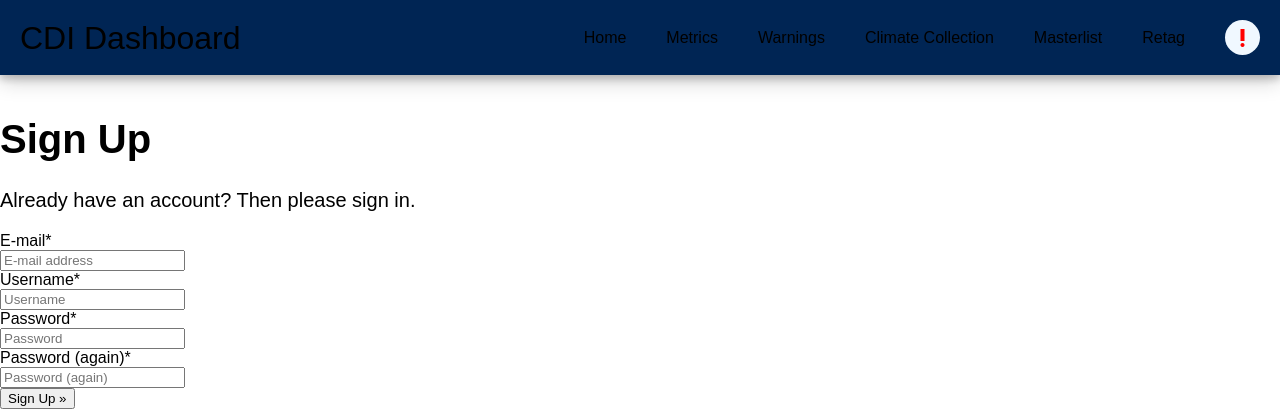
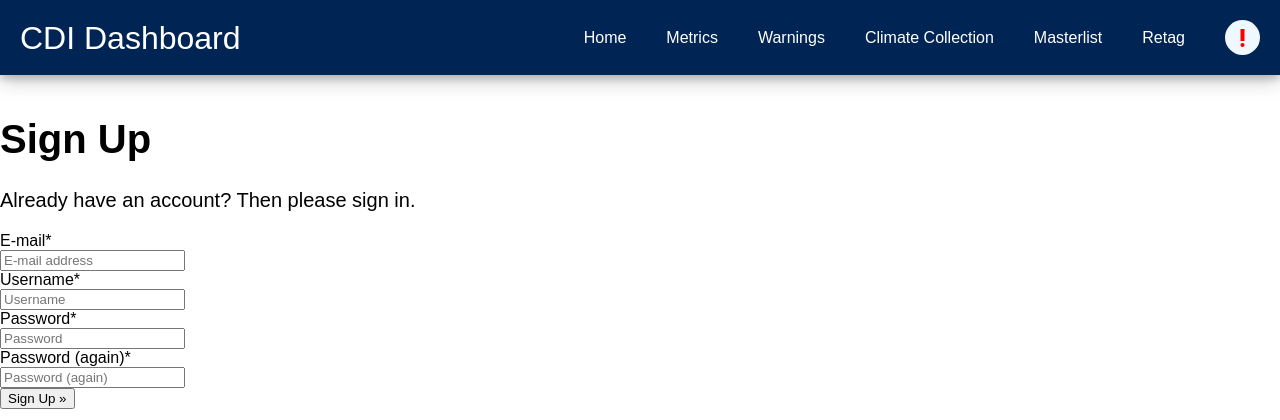
Before and after one commit to NASA-IMPACT/CDI-Dashboard, a Django app: page /accounts/signup/ in a window 1280 px wide. Shown: the top 420 px of the page. Run offline with Django 3.2, Linux system fonts and the light colour scheme; some libraries are stand-ins or nearby versions.

Commit message:
white navbar text

```diff
--- a/dashboard/static/css/style.css
+++ b/dashboard/static/css/style.css
@@ -60,9 +60,11 @@ body {
     height: 75px;
     box-shadow: 0 4px 8px 0 rgba(0, 0, 0, 0.2), 0 6px 20px 0 rgba(0, 0, 0, 0.19);
     z-index: 1;
+    color: white;
   }
 
   .navbar ul {
+    color: white;
     margin: 0;
     padding: 0;
     list-style: none;
@@ -71,6 +73,7 @@ body {
   }
 
   .navbar li a {
+    color: white;
     display: flex;
     padding: 11.25px 20px;
     height: 35px;
@@ -82,6 +85,7 @@ body {
   .navbar li a:hover,
   .navbar .menu-button:hover {
     background-color: #ccc;
+
   }
 
   /* Styling the Title */
@@ -91,6 +95,7 @@ body {
     font-size: 2em;
     padding: 20px 20px;
     text-decoration: none;
+    color: white;
   }
 
   /* Styling the Menu Items */
@@ -204,6 +209,7 @@ body {
   /* Styling for different window sizes */
   @media (min-width: 1127px){
     .navbar li {
+
       float: left;
     }
     .navbar li a {
```
